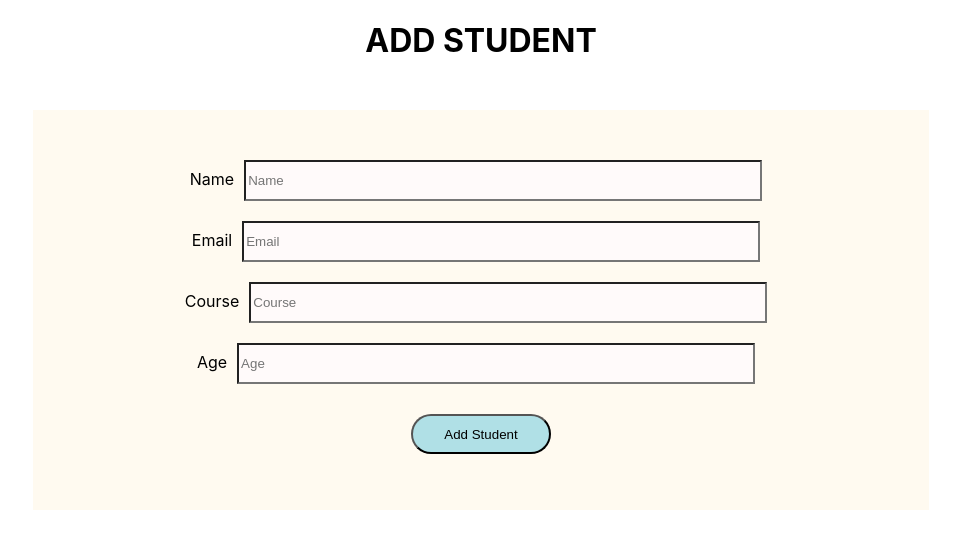
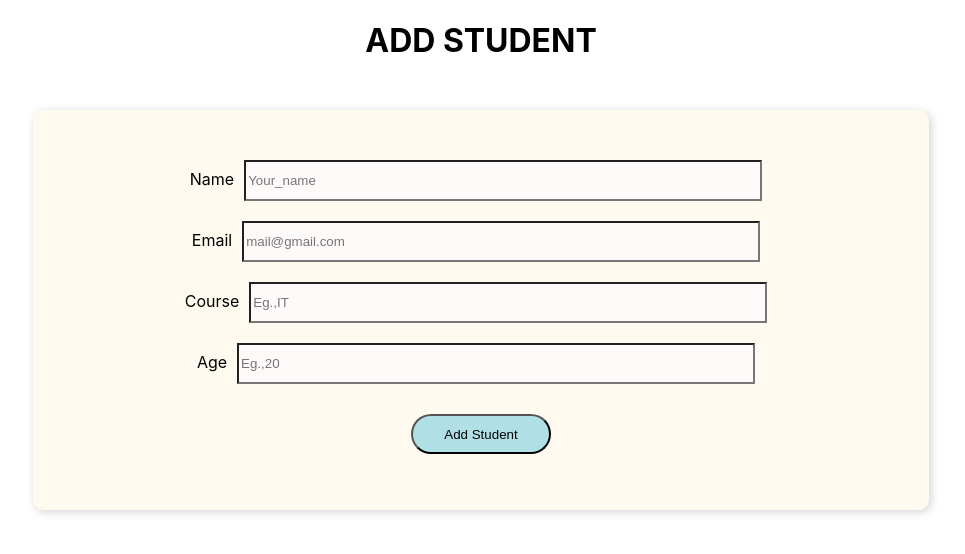
Before and after one commit to PriyankaNMS/studentapp-frontend, a React (Create React App) app: page /students/new in a window 1280 px wide. Shown: the top 554 px of the page, without its empty margins (159-1124 px from the left). Built offline with nearby package versions, Linux system fonts and the light colour scheme.

Commit message:
box shadow is added.

```diff
--- a/src/components/StudentForm.js
+++ b/src/components/StudentForm.js
@@ -24,19 +24,21 @@ function StudentForm({ initialData, onSubmit, submitLabel }) {
             backgroundColor: "floralwhite",
             marginLeft: "15%",
             marginTop: "50px",
-            paddingTop: "40px"
+            paddingTop: "40px",
+            borderRadius: "10px",
+            boxShadow: "2px 2px 10px lightgrey"
         }}>
             <label htmlFor="name" >Name</label>
-            <input name="name" placeholder="Name" value={form.name} onChange={handleChange} required style={{height:"35px",width:'510px',margin:"10px",backgroundColor:"snow"}}/><br/>
+            <input name="name" placeholder="Your_name" value={form.name} onChange={handleChange} required style={{height:"35px",width:'510px',margin:"10px",backgroundColor:"snow"}}/><br/>
 
             <label htmlFor="email">Email</label>
-            <input name="email" placeholder="Email" value={form.email} onChange={handleChange} required style={{height:"35px",width:'510px',margin:"10px",backgroundColor:"snow"}}/><br/>
+            <input name="email" placeholder="mail@gmail.com" value={form.email} onChange={handleChange} required style={{height:"35px",width:'510px',margin:"10px",backgroundColor:"snow"}}/><br/>
 
             <label htmlFor="course">Course</label>
-            <input name="course" placeholder="Course" value={form.course} onChange={handleChange} required style={{height:"35px",width:'510px',margin:"10px",backgroundColor:"snow"}}/><br/>
+            <input name="course" placeholder="Eg.,IT" value={form.course} onChange={handleChange} required style={{height:"35px",width:'510px',margin:"10px",backgroundColor:"snow"}}/><br/>
 
             <label htmlFor="Age">Age</label>
-            <input name="age" type="number" placeholder="Age" value={form.age} onChange={handleChange} required style={{height:"35px",width:'510px',margin:"10px",backgroundColor:"snow"}}/><br/>
+            <input name="age" type="number" placeholder="Eg.,20" value={form.age} onChange={handleChange} required style={{height:"35px",width:'510px',margin:"10px",backgroundColor:"snow"}}/><br/>
 
             <button type="submit" style={{height:"40px", width:"140px", marginTop:"20px", backgroundColor:"powderblue", borderRadius:"20px"}}>{submitLabel}</button>
         </form>
```
